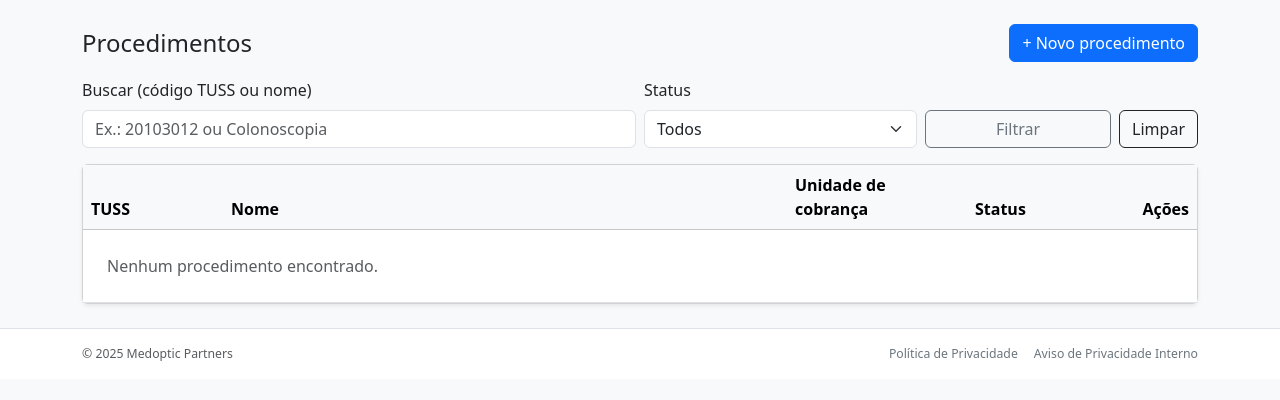
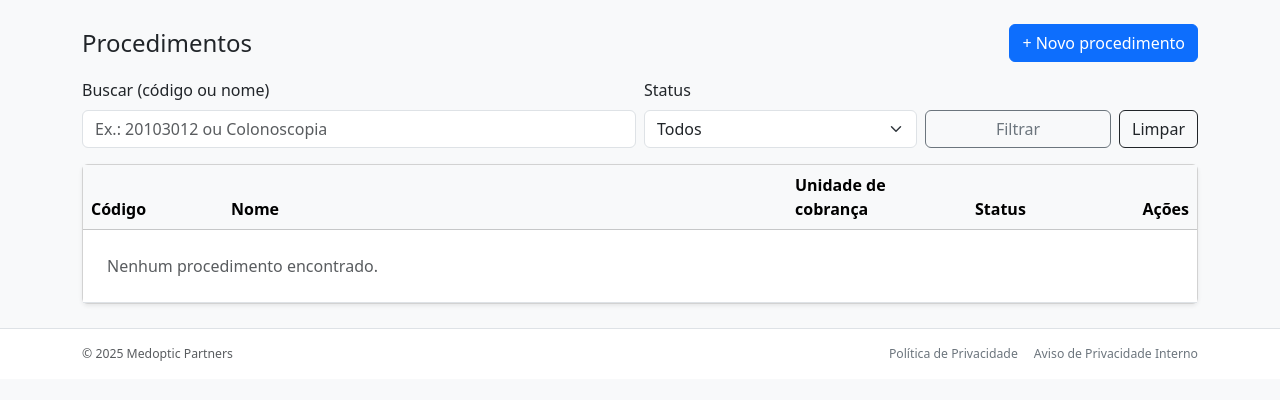
Before and after one commit to PauloHM13/omnissiah, a Flask app: page /admin/procedures in a window 1280 px wide. Shown: the part 57-457 px from the top of the page. Run offline with Flask 3, Linux system fonts and the light colour scheme; the visitor is signed in with stand-in values (Sample User, id 1); data that the repository does not hold is empty; some libraries are stand-ins or nearby versions; some web fonts are replaced.

Commit message:
prepare render deploy

```diff
--- a/app/blueprints/admin_productions.py
+++ b/app/blueprints/admin_productions.py
@@ -183,7 +183,7 @@ def export_xlsx():
     ws.title = "Produção"
 
     header = [
-        "Data", "Hospital", "Médico", "TUSS", "Procedimento",
+        "Data", "Hospital", "Médico", "Código", "Procedimento",
         "Quantidade", "Vlr Unit. (R$)", "Total (R$)", "Obs."
     ]
     ws.append(header)
--- a/app/templates/admin/procedure_form.html
+++ b/app/templates/admin/procedure_form.html
@@ -18,8 +18,8 @@
   <div class="card-body">
     <div class="row g-3">
       <div class="col-12 col-md-4">
-        <label class="form-label">Código TUSS</label>
-        <input name="tuss_code" class="form-control"
+        <label class="form-label">Código</label>
+        <input name="tuss_code" class="form-control" placeholder="Digite o código">
                placeholder="Ex.: 20103012"
                value="{{ procedure.tuss_code if procedure else '' }}">
       </div>
--- a/app/templates/admin/procedures_list.html
+++ b/app/templates/admin/procedures_list.html
@@ -11,7 +11,7 @@
 
 <form class="row g-2 align-items-end mb-3" method="get" action="{{ url_for('admin_procedures.list_procedures') }}">
   <div class="col-12 col-md-6">
-    <label class="form-label">Buscar (código TUSS ou nome)</label>
+    <label class="form-label">Buscar (código ou nome)</label>
     <input class="form-control" name="q" value="{{ q or '' }}" placeholder="Ex.: 20103012 ou Colonoscopia">
   </div>
   <div class="col-12 col-md-3">
@@ -33,7 +33,7 @@
     <table class="table table-hover align-middle mb-0">
       <thead class="table-light">
         <tr>
-          <th style="width:140px">TUSS</th>
+          <th style="width:140px">Código</th>
           <th>Nome</th>
           <th style="width:180px">Unidade de cobrança</th>
           <th style="width:110px">Status</th>
--- a/app/templates/admin/productions_list.html
+++ b/app/templates/admin/productions_list.html
@@ -164,7 +164,7 @@
           Colunas: <code>data</code>, <code>hospital</code>, <code>medico</code>, <code>procedimento</code>,
           <code>quantidade</code> (opcional), <code>valor_unitario</code> (opcional), <code>obs</code> (opcional).<br>
           Hospital: usar <strong>apelido</strong> (nickname) ou ID. Médico: <strong>username</strong> (login) ou nome completo.
-          Procedimento: <strong>código TUSS</strong> (preferível) ou nome exato.
+          Procedimento: <strong>código</strong> (preferível) ou nome exato.
           Se o valor unitário ficar em branco, o sistema tenta a tabela de preços do hospital.
         </small>
       </div>
```
